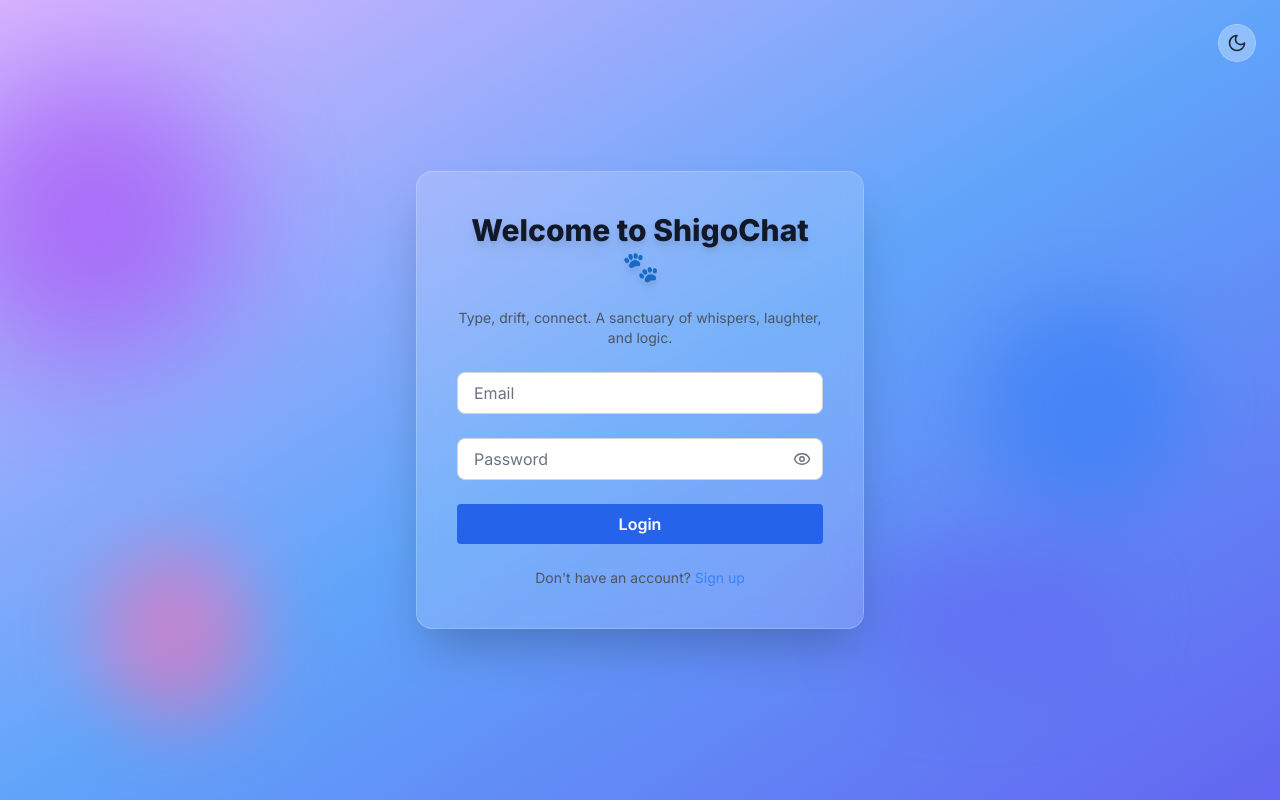
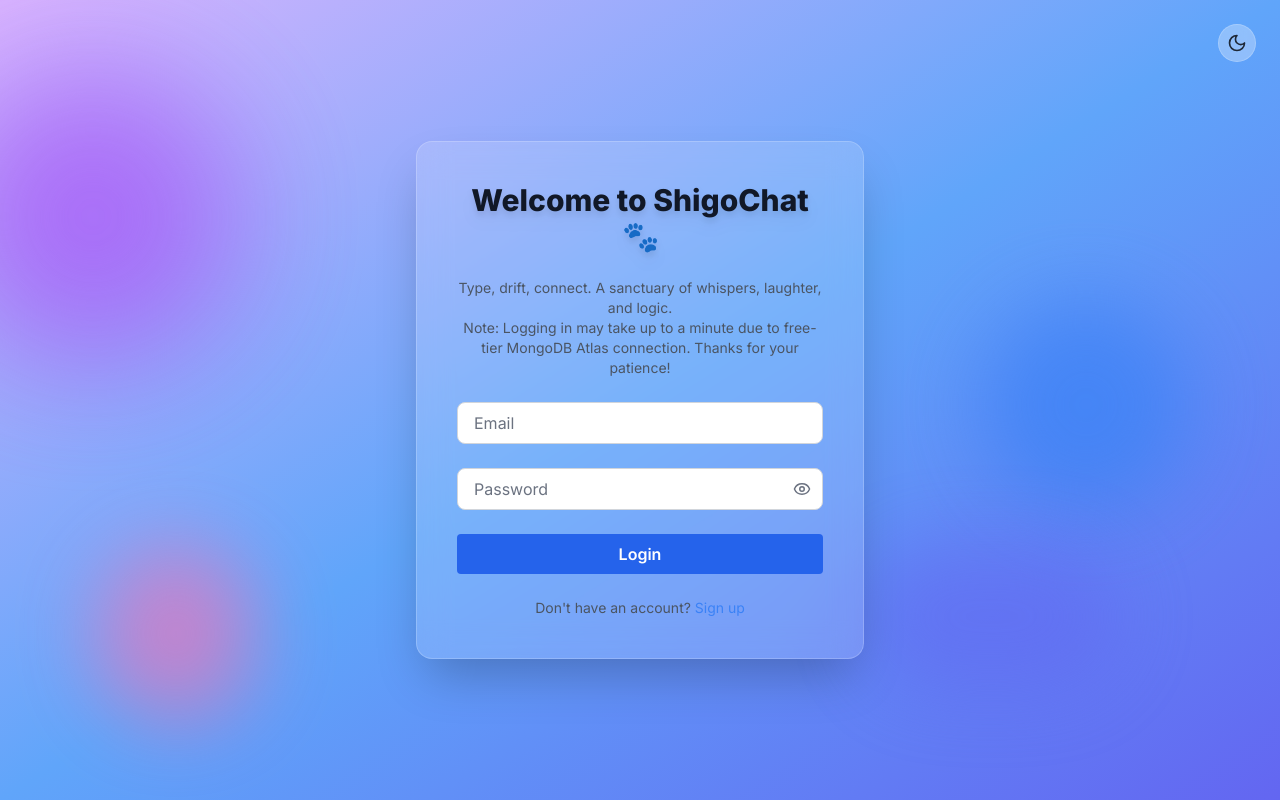
Before and after one commit to bbfosho0/ShigoChattingApp, a React (Create React App) app in the folder client/: page /login in a window 1280 px wide. Built offline with nearby package versions, Linux system fonts and the light colour scheme.

Commit message:
Update Login.jsx

```diff
--- a/client/src/pages/Login.jsx
+++ b/client/src/pages/Login.jsx
@@ -118,7 +118,8 @@
         </motion.h1>
 
         <p className="text-center text-gray-600 dark:text-gray-400 text-sm">
-          Type, drift, connect. A sanctuary of whispers, laughter, and logic.
+          Type, drift, connect. A sanctuary of whispers, laughter, and logic. <br />
+  Note: Logging in may take up to a minute due to free-tier MongoDB Atlas connection. Thanks for your patience!
         </p>
 
         <div>
```
